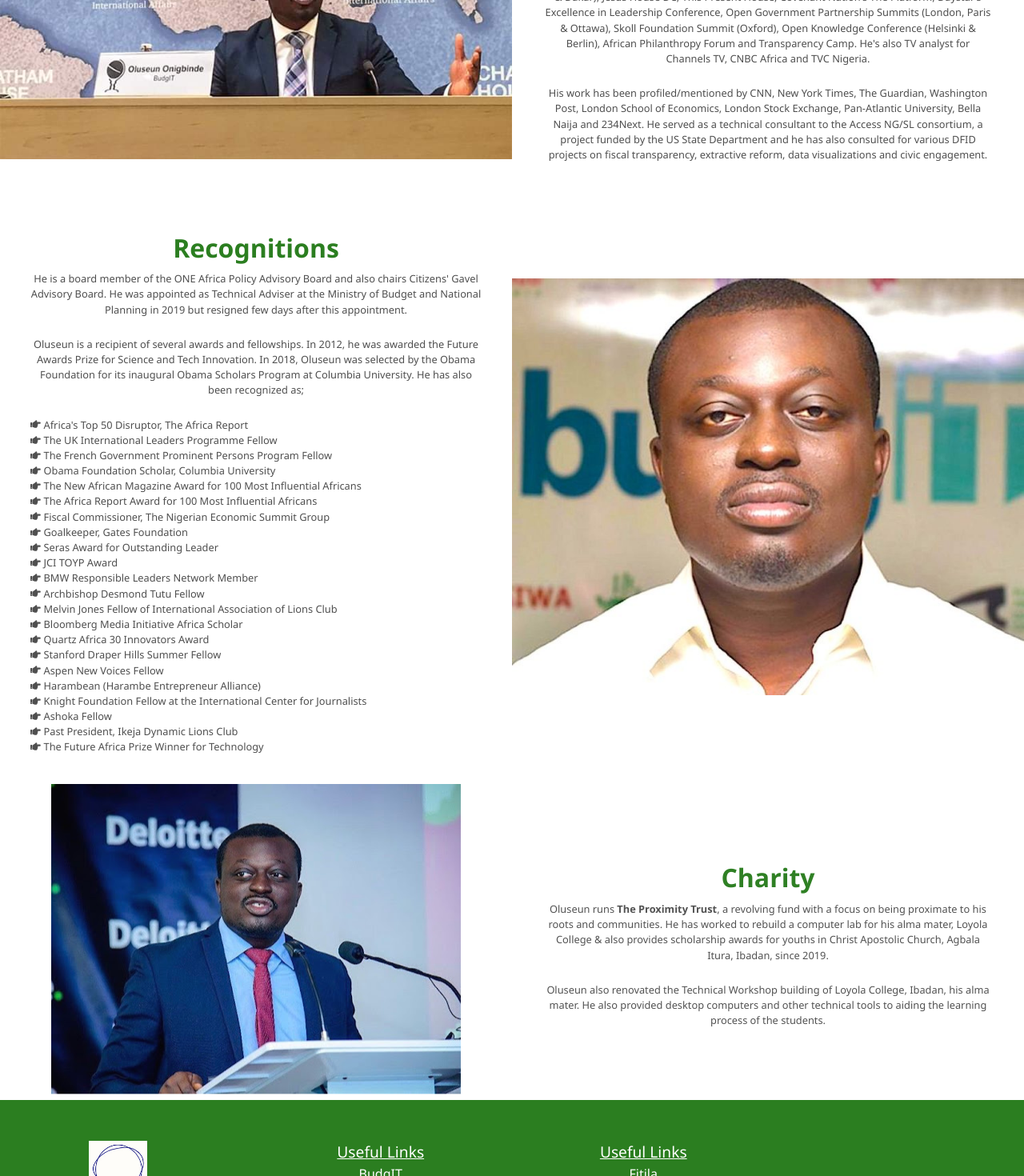
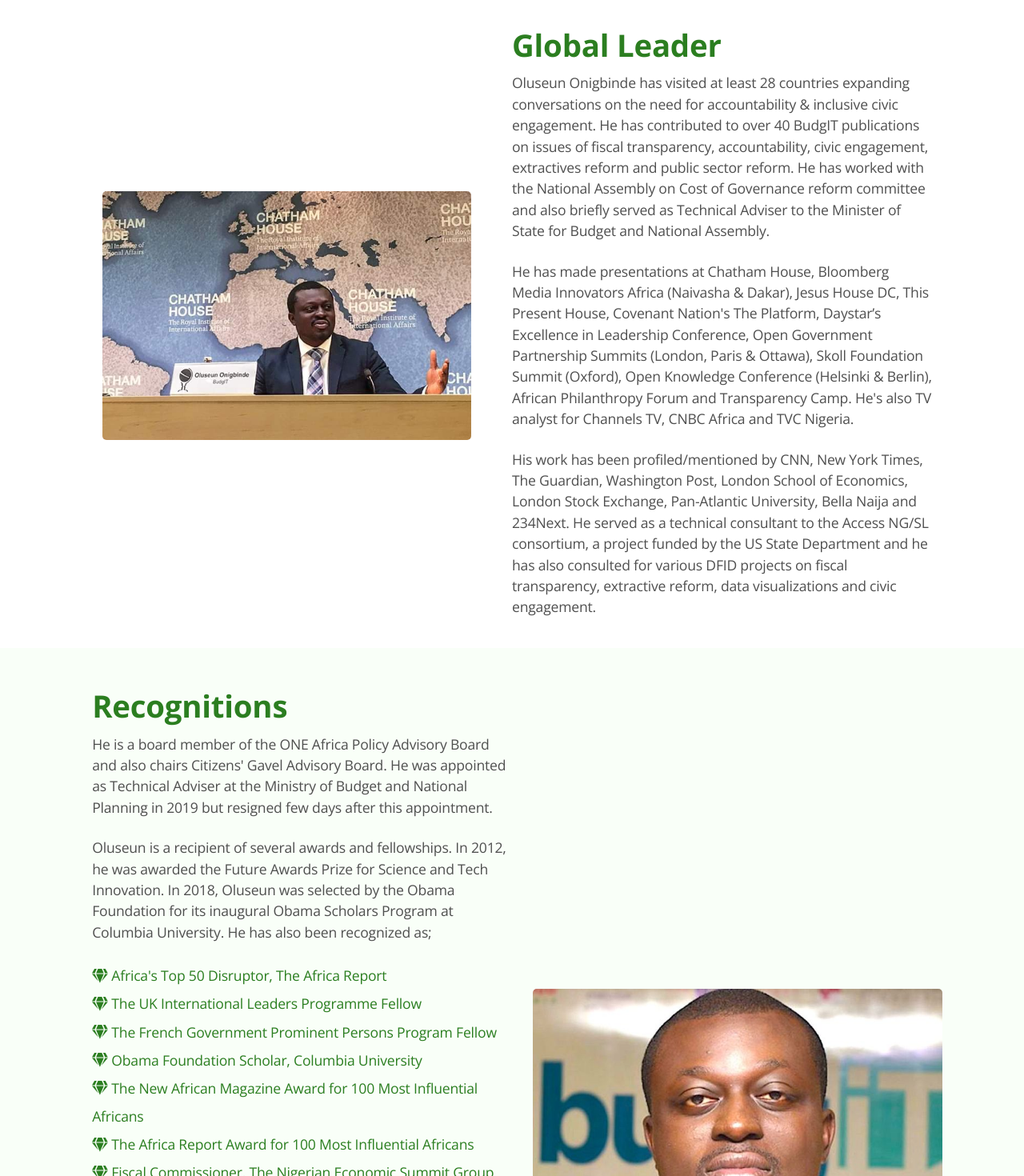
Before and after one commit to seyeonigbinde/oluseun-onigbinde, a React (Create React App) app: page /about in a window 1280 px wide. Shown: the part 1330-2800 px from the top of the page at 80% size. Built offline with nearby package versions, Linux system fonts and the light colour scheme; the HTML template or start-up script is replaced by a standard one.

Commit message:
Additional Styling of Homepage & About Components

```diff
--- a/public/index.html
+++ b/public/index.html
@@ -12,6 +12,9 @@
     <link rel="apple-touch-icon" href="%PUBLIC_URL%/logo192.png" />
     <script defer src="https://use.fontawesome.com/releases/v5.0.6/js/all.js"></script>
     <link rel="stylesheet" href="https://unpkg.com/aos@next/dist/aos.css" />
+    <link rel="preconnect" href="https://fonts.googleapis.com">
+<link rel="preconnect" href="https://fonts.gstatic.com" crossorigin>
+<link href="https://fonts.googleapis.com/css2?family=Dosis:wght@200;300;400;500;600;700;800&family=Open+Sans:ital,wght@0,300;0,400;0,600;0,700;0,800;1,300;1,400;1,600;1,700;1,800&display=swap" rel="stylesheet">
     <!--
       manifest.json provides metadata used when your web app is installed on a
       user's mobile device or desktop. See https://developers.google.com/web/fundamentals/web-app-manifest/
--- a/src/components/About.js
+++ b/src/components/About.js
@@ -15,7 +15,7 @@ const About = () => {
     return (
         <section>
             <Header />
-            <section className="about_container">
+            <section className="about_container1">
                 <div className="about_img">
                     <img src={oluseun1} alt="image1" />
                 </div>
@@ -28,24 +28,24 @@ const About = () => {
                     <p>Oluseun is happily married to his wife, Oluwaseun and blessed with daughters - Wuraola, Ireoluwa and Elizabeth</p>
                 </div>
             </section>
-            <section className="about_container"data-aos="fade-down" data-aos-duration="3000">
-            <div className="about_img1" data-aos="fade-down" data-aos-duration="3000">
+            <section className="about_container"data-aos="fade-down" data-aos-duration="2000">
+            <div className="about_img1">
                     <img src={oluseun3} alt="image2" />
                 </div>
-                <div className="about_text">
+                <div className="about_text1">
                     <h2>The Civic Space</h2>
                     <p>In 2011, Oluseun Onigbinde and Joseph Agunbiade formed a team during a hackathon held at the Co-Creation Hub. It was here that he came up with the idea for a need to publicize government spending to the general public, leading to the startup BudgIT. Oluseun has always been a big believer in data-driven journalism and participated a health journalism project as part of the Knight Innovation Fellowship of the International Center for Journalists. In 2014, BudgIT launched Tracka, a project tracking tool. Tracka monitors public projects in over 600 communities in Nigeria. His organization also founded Civic Hive, Nigeria's civic innovation hub, that incubates solely civic tech start-ups.</p><br />
                     <p>His organization has reached over 12 million Nigerians and also support over 45 civil society organizations and public institutions such as NEITI, National Assembly, Nigerian Investment Promotion Commission and Kaduna State Government. Oluseun is a recipient of several international awards. </p>
                 </div>
-                <div className="about_img3" data-aos="fade-down" data-aos-duration="3000">
+                <div className="about_img3">
                     <img src={oluseun3} alt="image2" />
                 </div>
             </section>
-            <section className="about_container">
-                <div className="about_img"data-aos="fade-down" data-aos-duration="3000">
+            <section className="about_container2" data-aos="fade-down" data-aos-duration="2000">
+                <div className="about_img">
                     <img src={oluseun4} alt="image1" />
                 </div>
-                <div className="about_text" data-aos="fade-down" data-aos-duration="3000">
+                <div className="about_text2">
                     <h2>Global Leader</h2>
                     <p>Oluseun Onigbinde has visited at least 28 countries expanding conversations on the need for accountability & inclusive civic engagement. He has contributed to over 40 BudgIT publications on issues of fiscal transparency, accountability, civic engagement, extractives reform and public sector reform. He has worked with the National Assembly on Cost of Governance reform committee and also briefly served as Technical Adviser to the Minister of State for Budget and National Assembly. </p> <br />
 
@@ -55,70 +55,70 @@ const About = () => {
                     <p>His work has been profiled/mentioned by CNN, New York Times, The Guardian, Washington Post, London School of Economics, London Stock Exchange, Pan-Atlantic University, Bella Naija and 234Next. He served as a technical consultant to the Access NG/SL consortium, a project funded by the US State Department and he has also consulted for various DFID projects on fiscal transparency, extractive reform, data visualizations and civic engagement.  </p>
                 </div>
             </section>
-            <section className="about_container">
-            <div className="about_img2" data-aos="fade-down" data-aos-duration="3000">
+            <section className="about_container3"  data-aos="fade-down" data-aos-duration="2000">
+            <div className="about_img2">
                     <img src={oluseun2} alt="image3" />
                 </div>
-                <div className="about_text" data-aos="fade-down" data-aos-duration="3000">
+                <div className="about_text3">
                     <h2>Recognitions</h2>
                     <p>He is a board member of the ONE Africa Policy Advisory Board and also chairs Citizens' Gavel  Advisory Board.  He was appointed as Technical Adviser at the Ministry of Budget and National Planning in 2019 but resigned few days after this appointment.</p><br/>
 
                     <p>Oluseun is a recipient of several awards and fellowships. In 2012, he was awarded the Future Awards Prize for Science and Tech Innovation. In 2018, Oluseun was selected by the Obama Foundation for its inaugural Obama Scholars Program at Columbia University. He has also been recognized as;</p> <br />
                     <div className="recognition_list">
-                    <p><i class="fas fa-hand-point-right"></i> Africa's Top 50 Disruptor, The Africa Report</p>
+                    <p><i class="fas fa-gem"></i> Africa's Top 50 Disruptor, The Africa Report</p>
 
-                    <p><i class="fas fa-hand-point-right"></i> The UK International Leaders Programme Fellow</p>
+                    <p><i class="fas fa-gem"></i> The UK International Leaders Programme Fellow</p>
 
-                    <p><i class="fas fa-hand-point-right"></i> The French Government Prominent Persons Program Fellow </p>
+                    <p><i class="fas fa-gem"></i> The French Government Prominent Persons Program Fellow </p>
 
-                    <p><i class="fas fa-hand-point-right"></i> Obama Foundation Scholar, Columbia University </p>
+                    <p><i class="fas fa-gem"></i> Obama Foundation Scholar, Columbia University </p>
 
-                    <p><i class="fas fa-hand-point-right"></i> The New African Magazine Award for 100 Most Influential Africans </p>
+                    <p><i class="fas fa-gem"></i> The New African Magazine Award for 100 Most Influential Africans </p>
 
-                    <p><i class="fas fa-hand-point-right"></i> The Africa Report Award for 100 Most Influential Africans </p>
+                    <p><i class="fas fa-gem"></i> The Africa Report Award for 100 Most Influential Africans </p>
 
-                    <p><i class="fas fa-hand-point-right"></i> Fiscal Commissioner, The Nigerian Economic Summit Group</p>
+                    <p><i class="fas fa-gem"></i> Fiscal Commissioner, The Nigerian Economic Summit Group</p>
 
-                    <p><i class="fas fa-hand-point-right"></i> Goalkeeper, Gates Foundation </p>
+                    <p><i class="fas fa-gem"></i> Goalkeeper, Gates Foundation </p>
 
-                    <p><i class="fas fa-hand-point-right"></i> Seras Award for Outstanding Leader</p>
+                    <p><i class="fas fa-gem"></i> Seras Award for Outstanding Leader</p>
 
-                    <p><i class="fas fa-hand-point-right"></i> JCI TOYP Award</p>
+                    <p><i class="fas fa-gem"></i> JCI TOYP Award</p>
 
-                    <p><i class="fas fa-hand-point-right"></i> BMW Responsible Leaders Network Member </p>
+                    <p><i class="fas fa-gem"></i> BMW Responsible Leaders Network Member </p>
 
-                    <p><i class="fas fa-hand-point-right"></i> Archbishop Desmond Tutu Fellow</p>
+                    <p><i class="fas fa-gem"></i> Archbishop Desmond Tutu Fellow</p>
 
-                    <p><i class="fas fa-hand-point-right"></i> Melvin Jones Fellow of International Association of Lions Club </p>
+                    <p><i class="fas fa-gem"></i> Melvin Jones Fellow of International Association of Lions Club </p>
 
-                    <p><i class="fas fa-hand-point-right"></i> Bloomberg Media Initiative Africa Scholar </p>
+                    <p><i class="fas fa-gem"></i> Bloomberg Media Initiative Africa Scholar </p>
 
-                    <p><i class="fas fa-hand-point-right"></i> Quartz Africa 30 Innovators Award</p>
+                    <p><i class="fas fa-gem"></i> Quartz Africa 30 Innovators Award</p>
 
-                    <p><i class="fas fa-hand-point-right"></i> Stanford Draper Hills Summer Fellow</p>
+                    <p><i class="fas fa-gem"></i> Stanford Draper Hills Summer Fellow</p>
 
-                    <p><i class="fas fa-hand-point-right"></i> Aspen New Voices Fellow </p>
+                    <p><i class="fas fa-gem"></i> Aspen New Voices Fellow </p>
 
-                    <p><i class="fas fa-hand-point-right"></i> Harambean (Harambe Entrepreneur Alliance)</p>
+                    <p><i class="fas fa-gem"></i> Harambean (Harambe Entrepreneur Alliance)</p>
 
-                    <p><i class="fas fa-hand-point-right"></i> Knight Foundation Fellow at the International Center for Journalists </p>
+                    <p><i class="fas fa-gem"></i> Knight Foundation Fellow at the International Center for Journalists </p>
 
-                    <p><i class="fas fa-hand-point-right"></i> Ashoka Fellow</p>
+                    <p><i class="fas fa-gem"></i> Ashoka Fellow</p>
 
-                    <p><i class="fas fa-hand-point-right"></i> Past President, Ikeja Dynamic Lions Club</p>
+                    <p><i class="fas fa-gem"></i> Past President, Ikeja Dynamic Lions Club</p>
 
-                    <p><i class="fas fa-hand-point-right"></i> The Future Africa Prize Winner for Technology</p>
+                    <p><i class="fas fa-gem"></i> The Future Africa Prize Winner for Technology</p>
                     </div>
                 </div>
-                <div className="about_img4" data-aos="fade-down" data-aos-duration="3000">
+                <div className="about_img4">
                     <img src={oluseun2} alt="image3" />
                 </div>
             </section>
-            <section className="about_container">
-            <div className="about_img" data-aos="fade-down" data-aos-duration="3000">
+            <section className="about_container4" data-aos="fade-down" data-aos-duration="2000">
+            <div className="about_img">
                     <img src={oluseun5} alt="image2" />
                 </div>
-                <div className="about_text" data-aos="fade-down" data-aos-duration="3000">
+                <div className="about_text4">
                     <h2>Charity</h2>
                     <p>Oluseun runs <b>The Proximity Trust</b>, a revolving fund with a focus on being proximate to his roots and communities. He has worked to rebuild a computer lab for his alma mater, Loyola College & also provides scholarship awards for youths in Christ Apostolic Church, Agbala Itura, Ibadan, since 2019.</p><br />
                     <p>Oluseun also renovated the Technical Workshop building of Loyola College, Ibadan, his alma mater.  He also provided desktop computers and other technical tools to aiding the learning process of the students. </p>
--- a/src/components/Footer.js
+++ b/src/components/Footer.js
@@ -10,31 +10,26 @@ const Footer = () => {
             <section className="footer_container">
                 <div className="footer_items" >
                 <img src={logo1} alt="logo"/>
-                    <div className="footer_socials">
-                        <a href ="https://www.facebook.com/"><i class="fab fa-facebook-f"></i></a>
-                        <a href="https://www.twitter.com/seunonigbinde/"><i class="fab fa-twitter"></i></a>
-                        <a href="https://www.instagram.com/gbainde"><i class="fab fa-instagram"></i></a>
-                        <a href="https://www.linkedin.com/in/oluseunonigbinde/"><i class="fab fa-linkedin"></i></a>
-                        <a href="mailto:oluseun@yourbudgit.com"><i class="fas fa-envelope-square"></i></a>
-                    </div>
                 </div>
                 <div className="footer_items" >
-                    <h4>Useful Links</h4>
+                    <h3>Links</h3>
                     <a href="https://yourbudgit.com/">BudgIT</a>
                     <a href="https://tracka.ng/">Tracka</a>
                     <a href="https://kwerty.io/">Kwerty</a>
-                </div>
-                <div className="footer_items" >
-                    <h4>Useful Links</h4>
-
                     <a href="http://studio.fitila.africa/">Fitila</a>
                     <a href="https://civichive.org/">Civic Hive</a>
                     <a href="https://www.twitter.com/Proximity_OO/">Proximity Trust Foundation</a>
 
                 </div>
                 <div className="footer_items" >
-                    <h3> </h3>
-                    <p> </p>
+                    <h3>Get In Touch</h3>
+                <div className="footer_socials">
+                        <a href ="https://www.facebook.com/"><i class="fab fa-facebook-f fa-2x"></i></a>
+                        <a href="https://www.twitter.com/seunonigbinde/"><i class="fab fa-twitter fa-2x"></i></a>
+                        <a href="https://www.instagram.com/gbainde"><i class="fab fa-instagram fa-2x"></i></a>
+                        <a href="https://www.linkedin.com/in/oluseunonigbinde/"><i class="fab fa-linkedin fa-2x"></i></a>
+                        <a href="mailto:oluseun@yourbudgit.com"><i class="fas fa-envelope-square fa-2x"></i></a>
+                    </div>
                 </div>
             </section>
             <hr />
--- a/src/index.css
+++ b/src/index.css
@@ -15,9 +15,16 @@ dl, dt, dd, ol, ul, li, fieldset, form, label, legend {
 	}
 body {
 background-color: #fff;
-font-family: 'Segoe UI', Tahoma, Geneva, Verdana, sans-serif;
+font-family: 'Open Sans', sans-serif;
 line-height: 1.5;
 color: #4f4f4f;
+text-rendering: optimizeLegibility;
+font-feature-settings: "kern";
+-webkit-font-smoothing: antialiased;
+-moz-osx-font-smoothing: grayscale;
+scroll-behavior: smooth;
+letter-spacing: -.025ex;
+--tw-bg-opacity: 1;
 }
 *{
   box-sizing: border-box;
@@ -26,21 +33,24 @@ color: #4f4f4f;
   margin: 0 auto;
 }
 h1{
+  font-size: 3.0rem;
+}
+h2{
   font-size: 2.4rem;
 }
-h2{
-  font-size: 2.0rem;
-}
 h3{
-  font-size: 1.4rem;
+  font-size: 2.1rem;
 }
 h4{
+  font-size: 1.8rem;
+}
+h5{
   font-size: 1.2rem;
 }
-h5{
-  font-size: 1.0rem;
+p{
+  font-size: 1.1rem;
 }
-p{
+h6{
   font-size: 0.8rem;
 }
 hr{
@@ -138,22 +148,27 @@ header{
 .banner_image{
   width: 50%;
 }
+.banner_quote{
+  font-size: 3rem;
+}
 .banner_text button{
+  background: #fff;
+  color: #2b7e20;
+  padding: 1% 2%;
+  border-radius: 5px;
+  margin-top: 2%;
+  text-decoration: none;
+  border: 2px solid #2b7e20;
+}
+.banner_text button:hover{
   background-color: #2b7e20;
   color: #fff;
-  padding: 1% 2%;
-  margin: 2% 0;
-  border-radius: 5px;
-}
-.banner_text button:hover{
-  background-color: #fff;
-  color: #2b7e20;
   border: 2px solid #2b7e20;
 }
 .home_about{
-  width: 80%;
+  width: 70%;
   padding: 3% 2%;
-  margin: 1% 10%;
+  margin: 18% 15%;
   box-shadow: 6px 4px 10px #ccc;
   border-radius: 10px;
 }
@@ -163,20 +178,22 @@ header{
   font-weight: bold;
   text-align: left;
 }
-.home_about h5{
+.home_about p{
   padding: 2% 0%;
+  text-align: left;
 }
 .home_about a{
-  background: #2b7e20;
-  color: #fff;
+  background: #fff;
+  color: #2b7e20;
   padding: 1% 2%;
-  border-radius: 10px;
+  border-radius: 5px;
   margin-top: 2%;
   text-decoration: none;
+  border: 2px solid #2b7e20;
 }
 .home_about a:hover{
-  background-color: #fff;
-  color: #2b7e20;
+  background-color: #2b7e20;
+  color: #fff;
   border: 2px solid #2b7e20;
 }
 .company{
@@ -184,7 +201,7 @@ header{
   justify-content: space-between;
   flex-wrap: wrap;
   align-items: center;
-  margin: 8% 1% 6% 1%;
+  margin: 8% 1% 8% 1%;
 }
 .company img{
   width: 80%;
@@ -198,7 +215,7 @@ header{
 }
 .comments_container{
   padding: 1%;
-  margin-bottom: 6%;
+  margin-bottom: 10%;
 }
 .comments_container h2{
   color: #2b7e20;
@@ -217,39 +234,100 @@ header{
   padding:2% 2%;
   margin: 1%;
   border-radius: 10px;
+  text-align: left;
 }
 .comments div:hover{
   background-color: #c6e5c2;
 }
-.about_container{
+.about_container,
+.about_container1,
+.about_container2,
+.about_container3,
+.about_container4{
   display: flex;
   justify-content: space-between;
   align-items: center;
   flex-wrap: wrap;
 }
+.about_container,
+.about_container3{
+  background-color: #f9fff8;
+}
 .about_img,
  .about_img3,
  .about_img4{
-  width: 50%;
+  width: 40%;
+  margin: 10% 2% 10% 8%;
+}
+ .about_img3,
+ .about_img4{
+  width: 40%;
+  margin: 10% 8% 10% 2%;
+}
+.about_img img{
+  width: 90%;
+  border-radius: 5px;
+}
+.about_img3 img{
+  border-radius: 5px;
+}
+.about_img4 img{
+  border-radius: 5px;
 }
 .about_img1,
  .about_img2{
   display: none;
 }
-.about_text{
+.about_text,
+.about_text1,
+.about_text2,
+.about_text3,
+.about_text4{
   width: 50%;
-  padding: 3%;
+  text-align: left;
+}
+.about_text,
+.about_text2,
+.about_text4{
+  padding: 3% 9% 3% 0%;
+}
+.about_text1,
+.about_text3{
+  padding: 3% 0% 3% 9%;
 }
 .about_text h2{
   color: #2b7e20;
   padding: 1% 0;
   font-weight: bold;
 }
+.about_text1 h2{
+  color: #2b7e20;
+  padding: 1% 0;
+  font-weight: bold;
+}
+.about_text2 h2{
+  color: #2b7e20;
+  padding: 1% 0;
+  font-weight: bold;
+}
+.about_text3 h2{
+  color: #2b7e20;
+  padding: 1% 0;
+  font-weight: bold;
+}
+.about_text4 h2{
+  color: #2b7e20;
+  padding: 1% 0;
+  font-weight: bold;
+}
+
 .about_text a{
   color: #2b7e20;
 }
 .recognition_list{
   text-align: left;
+  line-height: 2;
+  color: #2b7e20;
 }
 .init_container{
   display: flex;
@@ -334,51 +412,55 @@ filter: grayscale(100);
 footer{
   background-color: #2b7e20;
   color: #fff;
-  /* margin-top: 4%; */
 }
 .footer_container{
   display: flex;
   justify-content: space-between;
   align-items: flex-start;
   flex-wrap: wrap;
+  margin: 6% 5%;
+  width: 90%;
 }
 .footer_items{
   width: 23%;
   padding: 2% 2%;
-  margin-top: 2%;
+  margin-top: 8%;
 }
 .footer_items a{
   display: flex;
   flex-direction: column;
-  color: #fff;
+  color: #c6e5c2;
   text-decoration: none;
+  text-align: left;
+  padding: 1% 0;
 }
 .footer_items img{
-  width: 30%;
+  width: 60%;
 }
 .footer_items a:hover{
-  color: #ccc;
+  color: #fff;
 }
-.footer_items h4{
-  text-decoration: underline;
+.footer_items h3{
+ font-weight: bold;
+ text-align: left;
 }
 .footer_copyright{
   text-align: center;
-  padding: 1% 0;
+  padding: 3% 0;
 }
 .footer_copyright a{
-  color: #fff;
+  color: #c6e5c2;
 }
 .footer_copyright a:hover{
-  color: #ccc;
+  color: #fff;
 }
 .footer_socials{
   display: flex;
   justify-content: space-between;
   flex-wrap: wrap;
-  width: 60%;
+  width: 100%;
   padding: 1% 0;
-  margin: 2% 16%;
+  margin: 6% 2%;
 }
 
 @media screen and (max-width: 700px) {
```
Also changed, not shown: src/components/Homepage.js (+12 -12 lines), src/components/Initiatives.js (+6 -6 lines).
